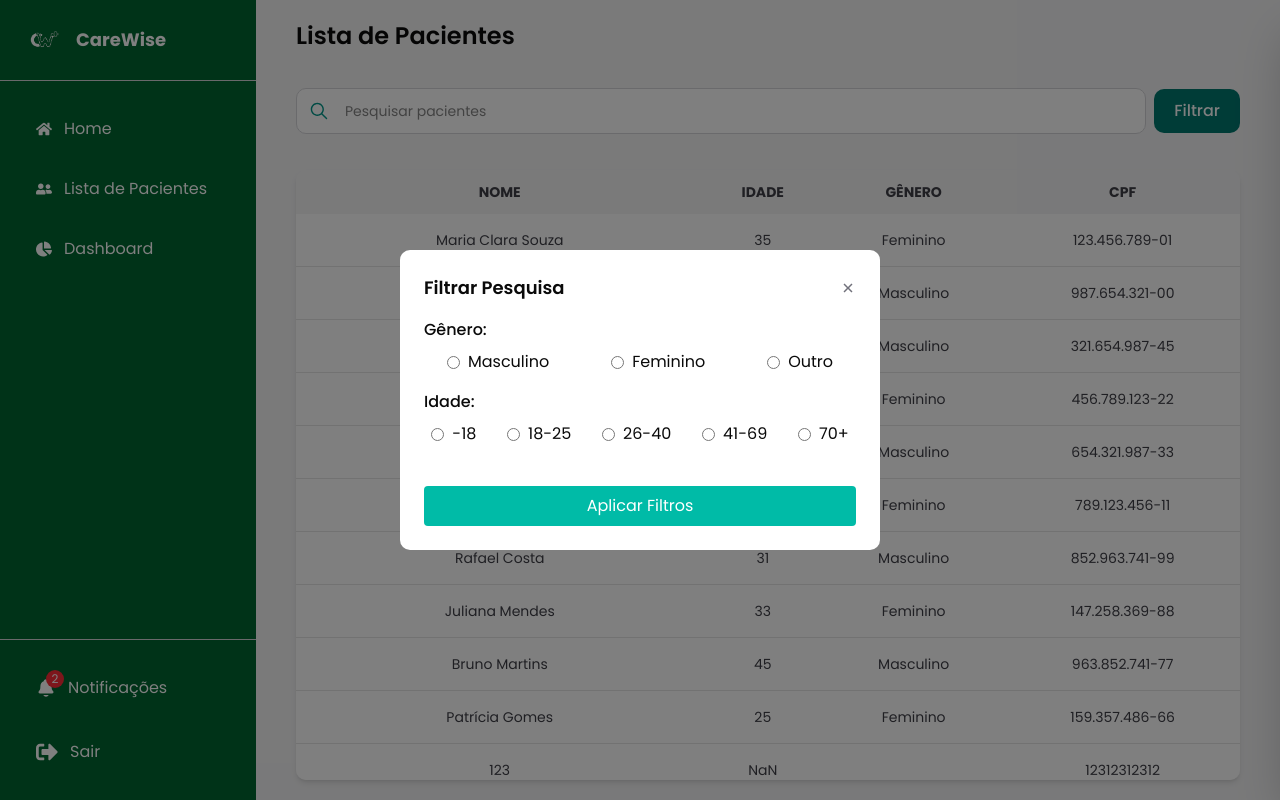
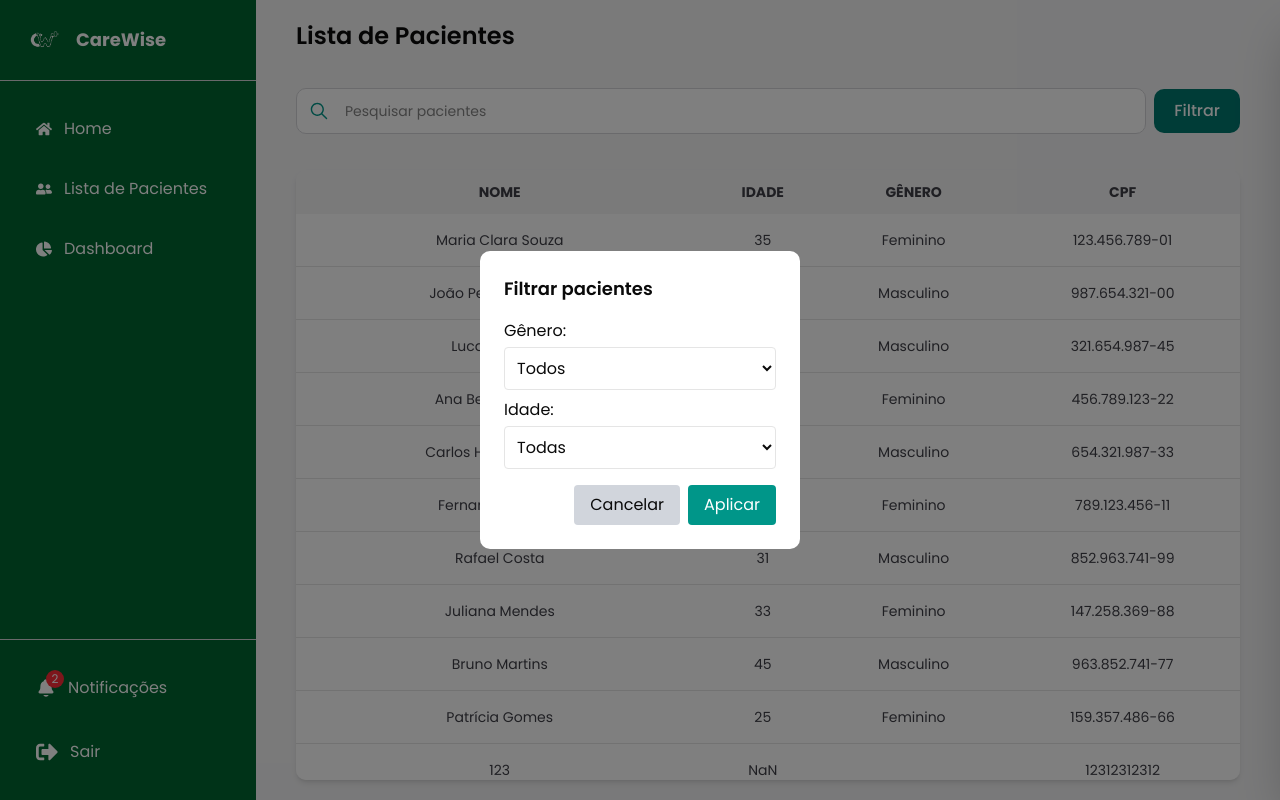
Before and after one commit to degu0/CareWise_Front, a React (Vite) app: page /paciente/lista in a window 1280 px wide. Both pictures are taken after a click on the button "Filtrar". Built offline with nearby package versions, Linux system fonts and the light colour scheme; data requests are answered from the project's data file.

Commit message:
Update 4.4

```diff
--- a/src/components/ModalFilter.tsx
+++ b/src/components/ModalFilter.tsx
@@ -1,90 +1,72 @@
 import { useState } from "react";
-import { IoCloseSharp } from "react-icons/io5";
 
-interface ModalProps {
+type ModalFilterProps = {
   close: () => void;
   onApply: (filters: {
     gender?: string;
     age?: string;
-    disease?: string;
   }) => void;
-}
+};
 
-export const ModalFilter = ({ close, onApply }: ModalProps) => {
-  const doencas = ["Gripe", "Covid-19"];
-
+export function ModalFilter({ close, onApply }: ModalFilterProps) {
   const [gender, setGender] = useState<string>();
   const [age, setAge] = useState<string>();
-  const [disease, setDisease] = useState<string>(doencas[0]);
 
   const handleApply = () => {
-    onApply({ gender, age, disease });
+    onApply({ gender, age });
     close();
   };
 
   return (
-    <div className="fixed inset-0 bg-black/50 flex items-center justify-center z-50">
-      <div className="bg-white p-6 rounded-lg w-120">
-        <div className="flex justify-between items-center mb-4">
-          <h2 className="text-lg font-semibold">Filtrar Pesquisa</h2>
+    <div className="fixed inset-0 bg-black/50 flex items-center justify-center z-10">
+      <div className="bg-white rounded-lg p-6 w-80">
+        <h2 className="text-lg font-semibold mb-4">Filtrar pacientes</h2>
+
+        <label className="block mb-2">
+          Gênero:
+          <select
+            className="border w-full p-2 rounded mt-1"
+            value={gender}
+            onChange={(e) => setGender(e.target.value)}
+          >
+            <option value="">Todos</option>
+            <option value="Masculino">Masculino</option>
+            <option value="Feminino">Feminino</option>
+            <option value="Outro">Outro</option>
+          </select>
+        </label>
+
+        <label className="block mb-2">
+          Idade:
+          <select
+            className="border w-full p-2 rounded mt-1"
+            value={age}
+            onChange={(e) => setAge(e.target.value)}
+          >
+            <option value="">Todas</option>
+            <option value="<18">Menor de 18</option>
+            <option value="18-25">18 a 25</option>
+            <option value="26-40">26 a 40</option>
+            <option value="41-69">41 a 69</option>
+            <option value="70+">70+</option>
+          </select>
+        </label>
+
+        <div className="flex justify-end gap-2 mt-4">
           <button
+            className="px-4 py-2 bg-gray-300 rounded"
             onClick={close}
-            className="text-zinc-500 hover:text-zinc-800 font-bold cursor-pointer"
           >
-            <IoCloseSharp />
+            Cancelar
+          </button>
+          <button
+            className="px-4 py-2 bg-teal-600 text-white rounded"
+            onClick={handleApply}
+          >
+            Aplicar
           </button>
         </div>
-
-        <div className="mb-4">
-          <p className="font-medium mb-2">Gênero:</p>
-          <div className="flex justify-around gap-4">
-            <div className="flex items-center">
-              <input type="radio" name="gender" id="male" className="mr-2" onChange={() => setGender('masculino')} />
-              <label htmlFor="male">Masculino</label>
-            </div>
-            <div className="flex items-center">
-              <input type="radio" name="gender" id="female" className="mr-2" onChange={() => setGender('feminino')} />
-              <label htmlFor="female">Feminino</label>
-            </div>
-            <div className="flex items-center">
-              <input type="radio" name="gender" id="other" className="mr-2" onChange={() => setGender('outro')} />
-              <label htmlFor="other">Outro</label>
-            </div>
-          </div>
-        </div>
-
-        <div className="mb-10">
-          <p className="font-medium mb-2">Idade:</p>
-          <div className="flex gap-4 flex-wrap justify-around">
-            <div className="flex items-center">
-              <input type="radio" name="age" id="under18" className="mr-2" onChange={() => setAge('<18')} />
-              <label htmlFor="under18">-18</label>
-            </div>
-            <div className="flex items-center">
-              <input type="radio" name="age" id="18to25" className="mr-2" onChange={() => setAge('18-25')} />
-              <label htmlFor="18to25">18-25</label>
-            </div>
-            <div className="flex items-center">
-              <input type="radio" name="age" id="26to40" className="mr-2" onChange={() => setAge('26-40')} />
-              <label htmlFor="26to40">26-40</label>
-            </div>
-            <div className="flex items-center">
-              <input type="radio" name="age" id="41to69" className="mr-2" onChange={() => setAge('41-69')} />
-              <label htmlFor="41to69">41-69</label>
-            </div>
-            <div className="flex items-center">
-              <input type="radio" name="age" id="70plus" className="mr-2" onChange={() => setAge('70+')} />
-              <label htmlFor="70plus">70+</label>
-            </div>
-          </div>
-        </div>
-        <button
-          onClick={handleApply}
-          className="bg-teal-500 text-white w-full py-2 rounded hover:bg-teal-600"
-        >
-          Aplicar Filtros
-        </button>
       </div>
     </div>
   );
-};
+}
```
Also changed, not shown: src/pages/Patient/List.tsx (+4 -3 lines).
